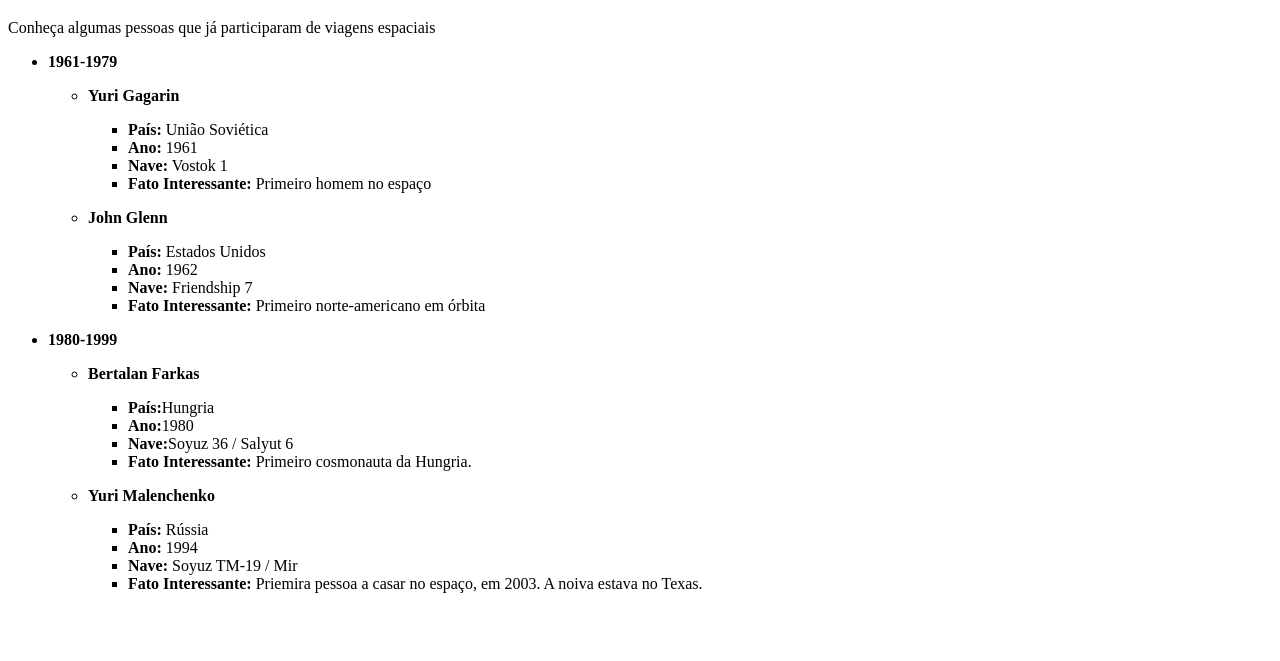
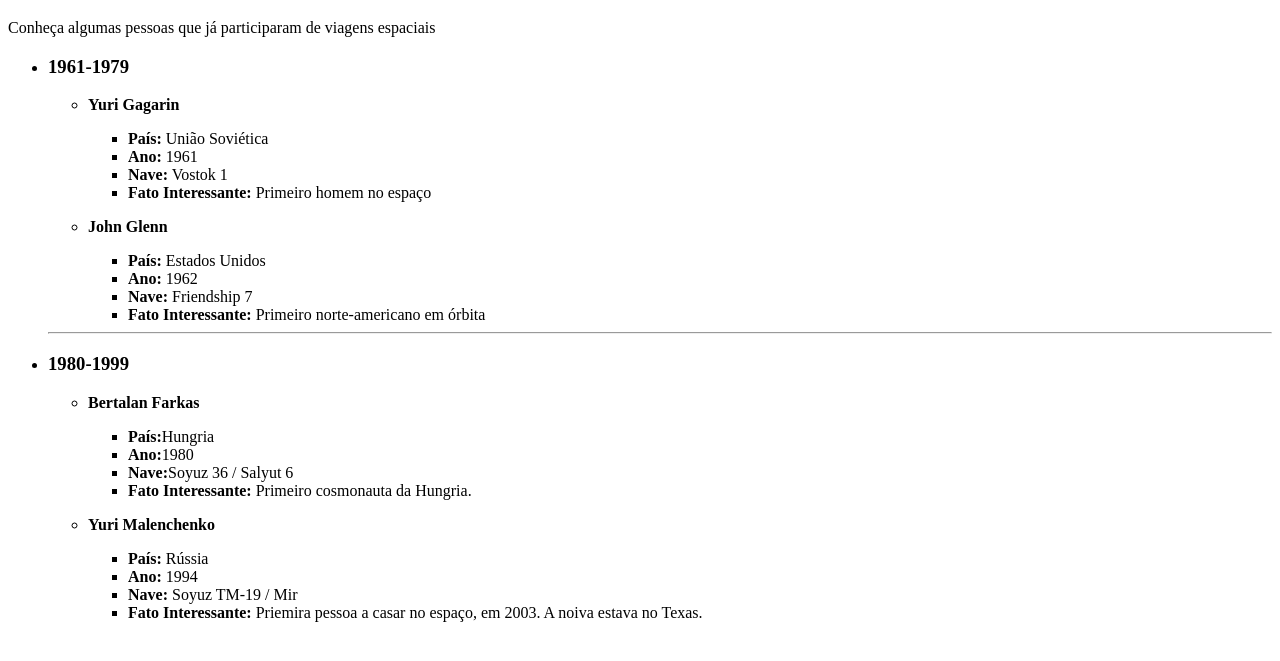
Before and after one commit to devrafaelp/Onebitcodesite, a plain HTML site: page Listaexercicio.html in a window 1280 px wide. Shown: the part 61-722 px from the top of the page. Drawn offline with Linux system fonts and the light colour scheme.

Commit message:
Update Listaexercicio.html

```diff
--- a/Listaexercicio.html
+++ b/Listaexercicio.html
@@ -11,7 +11,7 @@
     <p>Conheça algumas pessoas que já participaram de viagens espaciais</p>
 
     <ul>
-      <li><strong>1961-1979</strong></li>
+      <li><h3><strong>1961-1979</strong></h3></li>
        <ul>
         <p></p>
         <li><strong>Yuri Gagarin</strong></li>
@@ -34,8 +34,9 @@
           <li><strong>Fato Interessante:</strong> Primeiro norte-americano em órbita</li>
         </ul>
       </ul>
+      <hr>
       <p></p>
-      <li><strong>1980-1999</strong></li>
+      <li><h3><strong>1980-1999</strong></h3></li>
       <p></p>
       <ul>
         <p></p>
```
